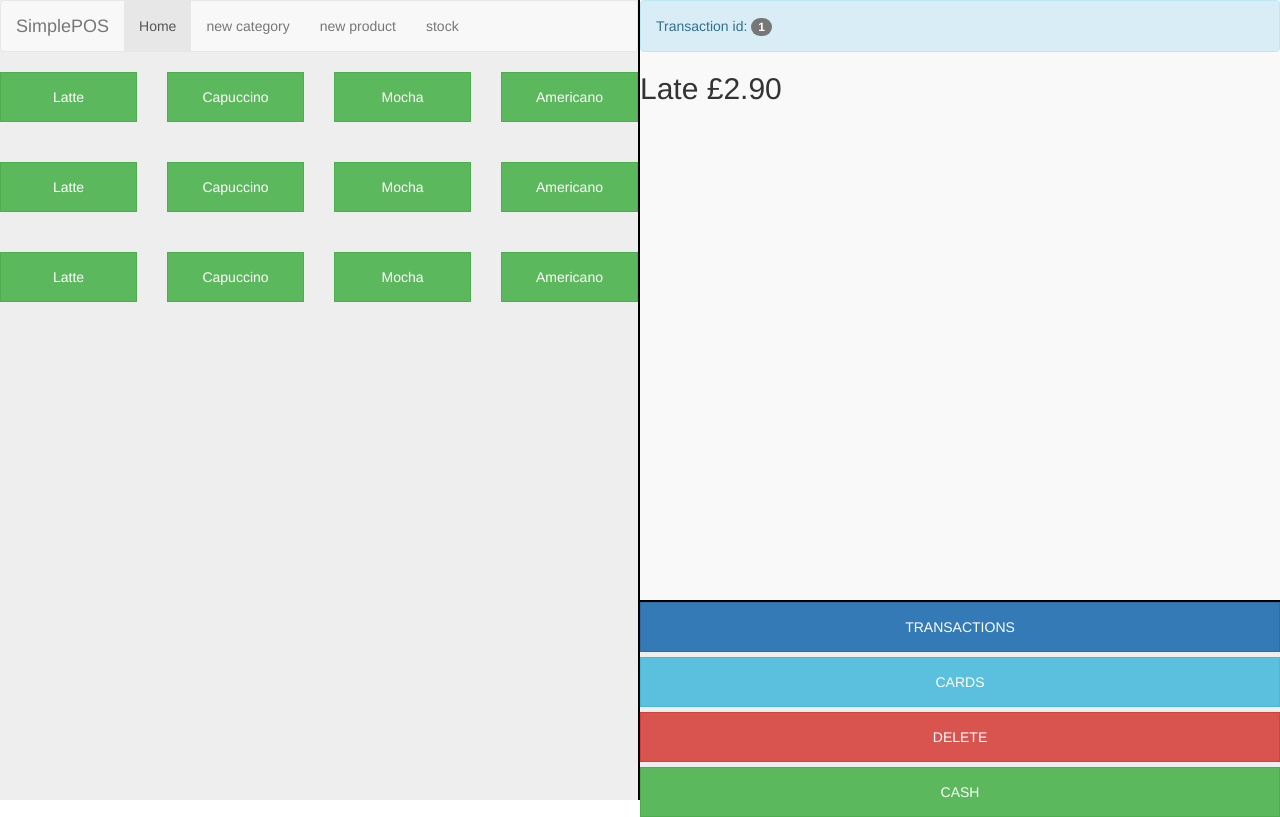
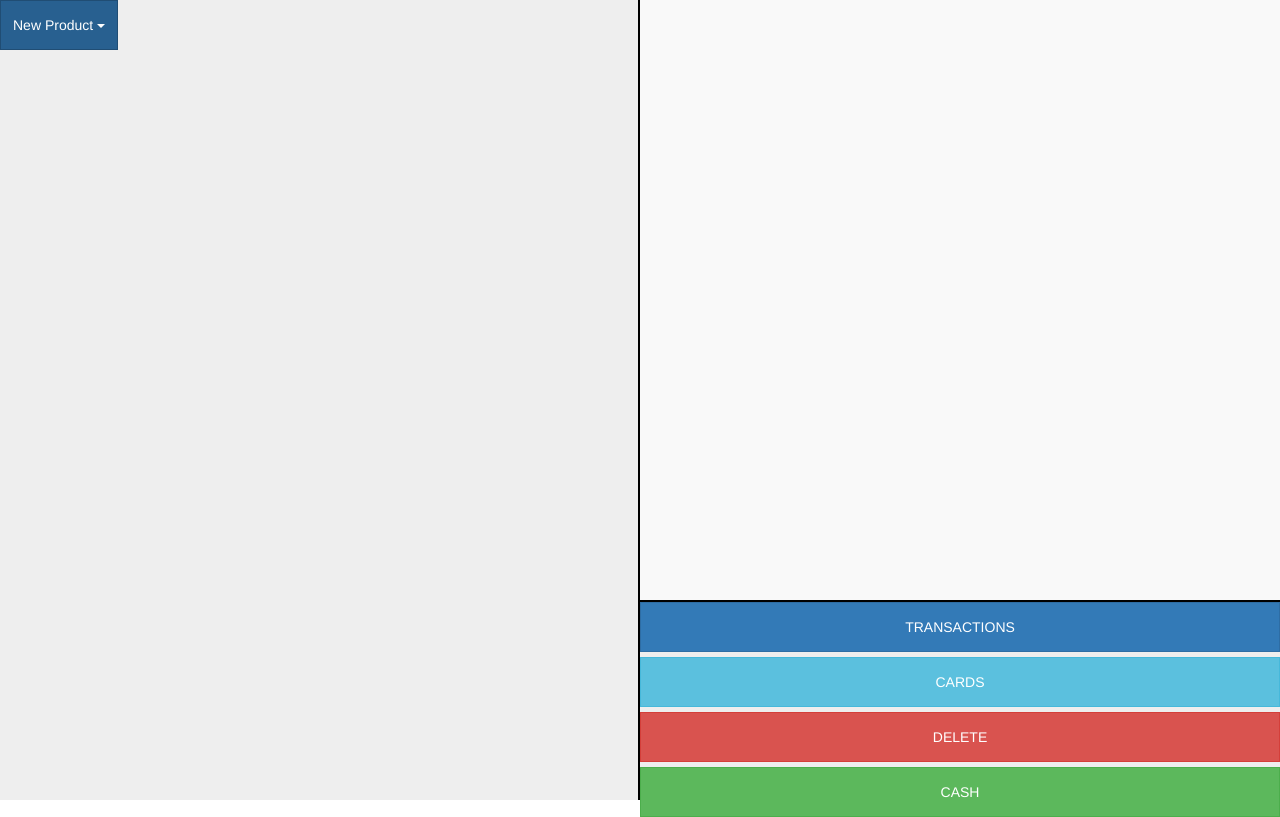
Before and after one commit to felipe-alarcon/point-of-sale-angularjs, a plain HTML site: page index.html in a window 1280 px wide. Drawn offline with nearby package versions, Linux system fonts and the light colour scheme.

Commit message:
dropdown menu added

```diff
--- a/index.html
+++ b/index.html
@@ -1,63 +1,52 @@
 <!doctype html>
-<html lang="eng">
+<html lang="eng" ng-app="App">
+
 <head>
   <meta charset="utf-8">
   <meta http-equiv="x-ua-compatible" content="ie=edge">
   <title>App</title>
   <meta name="description" content="">
   <meta name="viewport" content="width=device-width, initial-scale=1">
-
-    <link rel="stylesheet" href="css/normalize.css">
   <link rel="stylesheet" href="bower_components/bootstrap/dist/css/bootstrap.min.css">
   <link rel="stylesheet" href="style.css">
 </head>
-<body ng-app="App">
+
+<body >
   <!--[if lt IE 8]>
         <p class="browserupgrade">You are using an <strong>outdated</strong> browser. Please <a href="http://browsehappy.com/">upgrade your browser</a> to improve your experience.</p>
     <![endif]-->
   <div id="container">
     <div id="left_div">
-        <nav class="navbar navbar-default">
-          <div class="container-fluid">
-            <div class="navbar-header">
-              <a class="navbar-brand" href="#">SimplePOS</a>
+      <div class="dropdown">
+        <button class="btn btn-primary dropdown-toggle" type="button" data-toggle="dropdown">New Product
+          <span class="caret"></span></button>
+        <ul class="dropdown-menu">
+          <li>
+
+            <form role="form">
+              <div class="form-group">
+                <label for="product_name"><kbd>Product name</kbd></label>
+                <input class="form-control" type="text" name="product_name" id="product_name">
               </div>
-            <div>
-              <ul class="nav navbar-nav">
-                <li class="active"><a href="#">Home</a></li>
-                <li><a href="#">new category</a></li>
-                <li><a href="#">new product</a></li>
-                <li><a href="#">stock</a></li>
+
+              <div class="form-group">
+                <label for="product_category"><kbd>Product category</kbd></label>
+                <input class="form-control" type="text" name="product_category" id="product_category">
+              </div>
+
+              <div class="form-group">
+                <label for="product_price"><kbd>Product price</kbd></label>
+                <input class="form-control" type="number" name="product_price" id="product_price">
+              </div>
+              <button type="submit" class="btn btn-success btn-block">Submit</button>
+            </form>
+
+          </li>
         </ul>
-            </div>
-          </div>
-        </nav>
-        <div class="row">
-          <div class="col-sm-3"><button type="button" class="btn btn-success btn-block">Latte</button></div>
-          <div class="col-sm-3"><button type="button" class="btn btn-success btn-block">Capuccino</button></div>
-          <div class="col-sm-3"><button type="button" class="btn btn-success btn-block">Mocha</button></div>
-          <div class="col-sm-3"><button type="button" class="btn btn-success btn-block">Americano</button></div>
-       </div>
-       <div class="row">
-          <div class="col-sm-3"><button type="button" class="btn btn-success btn-block">Latte</button></div>
-          <div class="col-sm-3"><button type="button" class="btn btn-success btn-block">Capuccino</button></div>
-          <div class="col-sm-3"><button type="button" class="btn btn-success btn-block">Mocha</button></div>
-          <div class="col-sm-3"><button type="button" class="btn btn-success btn-block">Americano</button></div>
-       </div>
-       <div class="row">
-          <div class="col-sm-3"><button type="button" class="btn btn-success btn-block">Latte</button></div>
-          <div class="col-sm-3"><button type="button" class="btn btn-success btn-block">Capuccino</button></div>
-          <div class="col-sm-3"><button type="button" class="btn btn-success btn-block">Mocha</button></div>
-          <div class="col-sm-3"><button type="button" class="btn btn-success btn-block">Americano</button></div>
       </div>
     </div>
 
     <div id="right_div">
-        <div class="alert alert-info">
-          <p>Transaction id: <span class="badge">1</span></p>
-        </div>
-
-        <h2 class="text-left">Late £2.90</h2>
       <div id="inner_bottom_div">
         <button type="button" class="btn btn-primary btn-block">TRANSACTIONS</button>
         <button type="button" class="btn btn-info btn-block">CARDS</button>
@@ -67,9 +56,11 @@
     </div>
   </div>
 
-
-  <script src="bower_components/angular-bootstrap/ui-bootstrap.min.js"></script>
+  <script src="bower_components/jquery/dist/jquery.min.js"></script>
+  <script src="bower_components/bootstrap/dist/js/bootstrap.min.js"></script>
   <script src="bower_components/angular/angular.min.js"></script>
+  <script src="bower_components/angular-localforage/dist/angular-localForage.min.js"></script>
   <script src="script.js"></script>
 </body>
+
 </html>
--- a/style.css
+++ b/style.css
@@ -44,3 +44,6 @@
   background-color:#EEE;
   border-top: 2px solid black;
 }
+.dropdown-menu{
+  width: 100%;
+}
```
Lines whose indentation alone changed are shown as unchanged.
